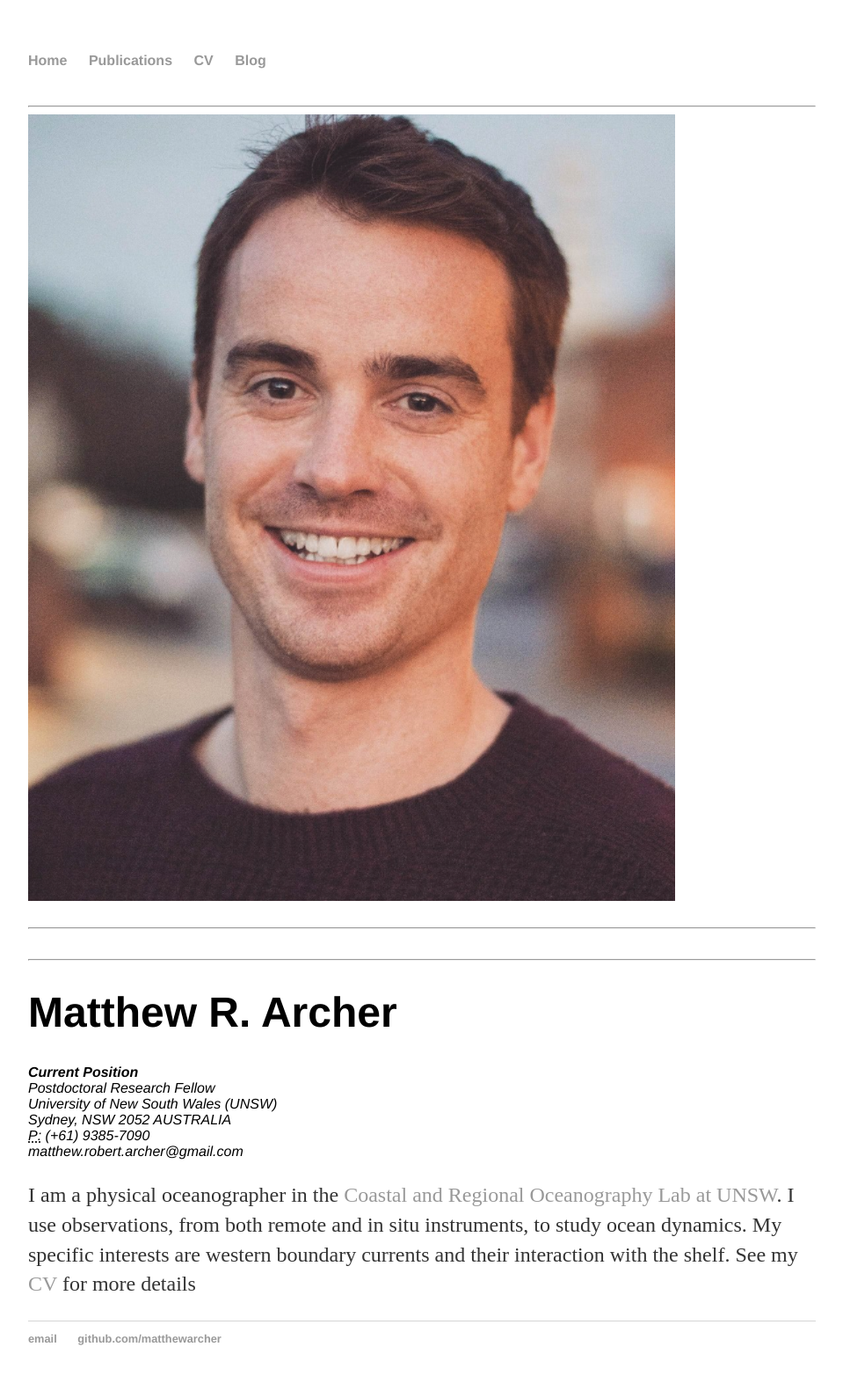
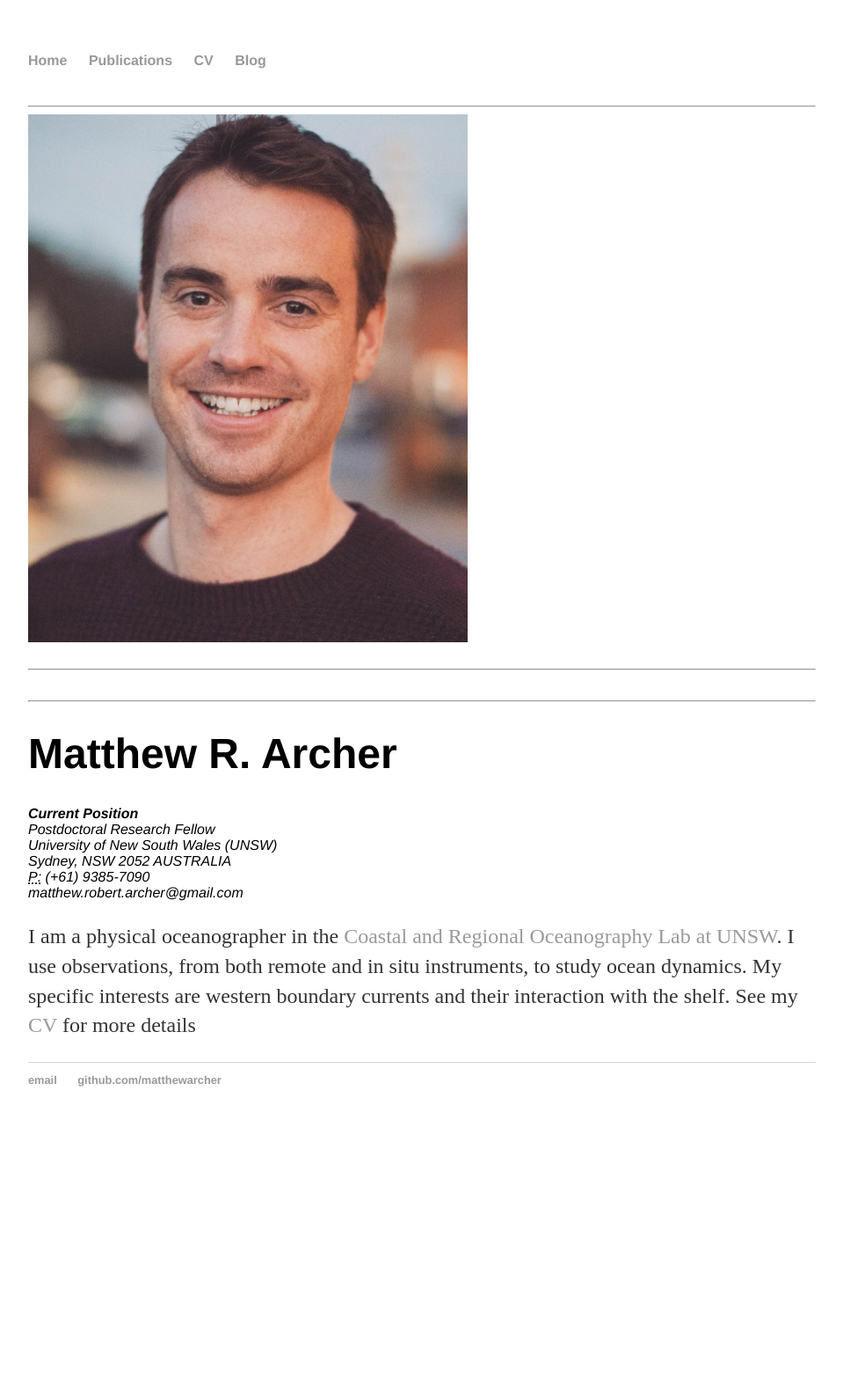
Before and after one commit to matthewarcher/matthewarcher.github.io, a Jekyll site: the page built from index.html, in a window 1280 px wide. Shown: the whole page at 88% size, without its empty margins (160-1119 px from the left). Built offline with Jekyll 4.4.1, drawn with Linux system fonts in a browser that asks for light colours; after the commit the page ends 1295 px from its top, so only the background shows below that.

Commit message:
Update index.html

```diff
--- a/index.html
+++ b/index.html
@@ -5,7 +5,7 @@ title: Matthew R. Archer
 <div class="blurb">
 
         <div class="col-md-4 hidden-xs hidden-sm"><br><hr></div>
-        <div class="col-xs-4 center" style="padding-bottom: 0px"><img src="/Profile_Pic_1mb.PNG" class="img-thumbnail img-circle" style="min-width: 155px"></div>
+        <div class="col-xs-4 center" style="padding-bottom: 0px"><img src="/Profile_Pic_1mb.PNG" class="img-thumbnail img-circle" style="width:500px;height:600px;"></div>
         <div class="col-md-4 hidden-xs hidden-sm"><br><hr><br></div>
         <div class="col-md-12 hidden-xs hidden-sm" style="height: 1px"><hr></div>
         <div class="col-md-4"></div>
```
